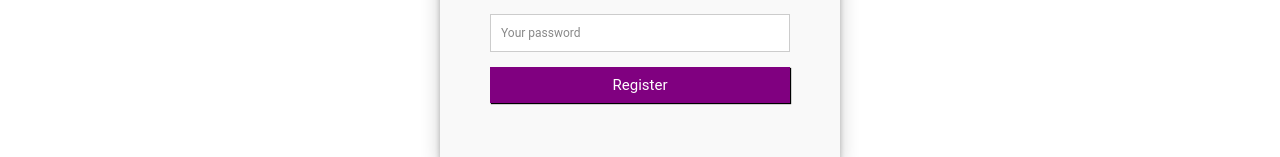
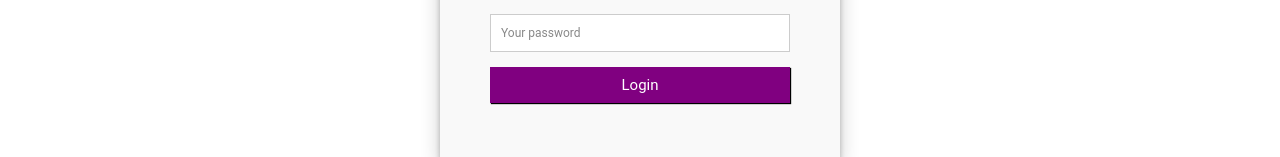
Before and after one commit to JacobShiber/On-It-project, a React (Create React App) app in the folder client/: page /login in a window 1280 px wide. Shown: the part 459-616 px from the top of the page. Built offline with nearby package versions, Linux system fonts and the light colour scheme; the HTML template or start-up script is replaced by a standard one.

Commit message:
some updates .

```diff
--- a/client/src/App.css
+++ b/client/src/App.css
@@ -175,10 +175,10 @@ fieldset {
 }
 
 #contact button[type="submit"]:hover {
-  background: #43A047;
+  /* background: #43A047;
   -webkit-transition: background 0.3s ease-in-out;
   -moz-transition: background 0.3s ease-in-out;
-  transition: background-color 0.3s ease-in-out;
+  transition: background-color 0.3s ease-in-out; */
 }
 
 #contact button[type="submit"]:active {
--- a/client/src/App.js
+++ b/client/src/App.js
@@ -13,8 +13,8 @@ function App() {
       <header className="App-header">
         <UsersContextProvider>
           <PageRouting/>
-          {/* <MainRegister/>
-          <Login /> */}
+           {/* <MainRegister/> */}
+          {/* <Login /> */}
         </UsersContextProvider>
       </header>
     </div>
--- a/client/src/components/features/login/login-component.jsx
+++ b/client/src/components/features/login/login-component.jsx
@@ -1,14 +1,14 @@
-import logo from './Logo-text-white.png';
+
 import React, { useContext } from 'react'
 import { UsersContext } from '../../../context/users-context/users-context';
 import { userLogin } from '../../../services/users/users.service';
 import { useNavigate } from 'react-router-dom';
 
 
+
 const Login = () => {
   const { user, setUser } = useContext(UsersContext);
   let navigate = useNavigate();
-
 
   const defineUser = (name, value) => {
     switch (name) {
@@ -47,7 +47,7 @@ const Login = () => {
       <input name="password" placeholder="Your password" type="text" tabIndex="4" required onChange = {(e) => {defineUser(e.target.name, e.target.value)}}/>
     </fieldset>
     <fieldset>
-      <button onClick = {sendUser} type="submit" id="contact-submit" data-submit="...Sending">Register</button>
+      <button onClick = {sendUser} type="submit" id="contact-submit" data-submit="...Sending">Login</button>
     </fieldset>
   </form>
 </div>
```
Also changed, not shown: 1 other file (tests, documents, lock files or other folders).
